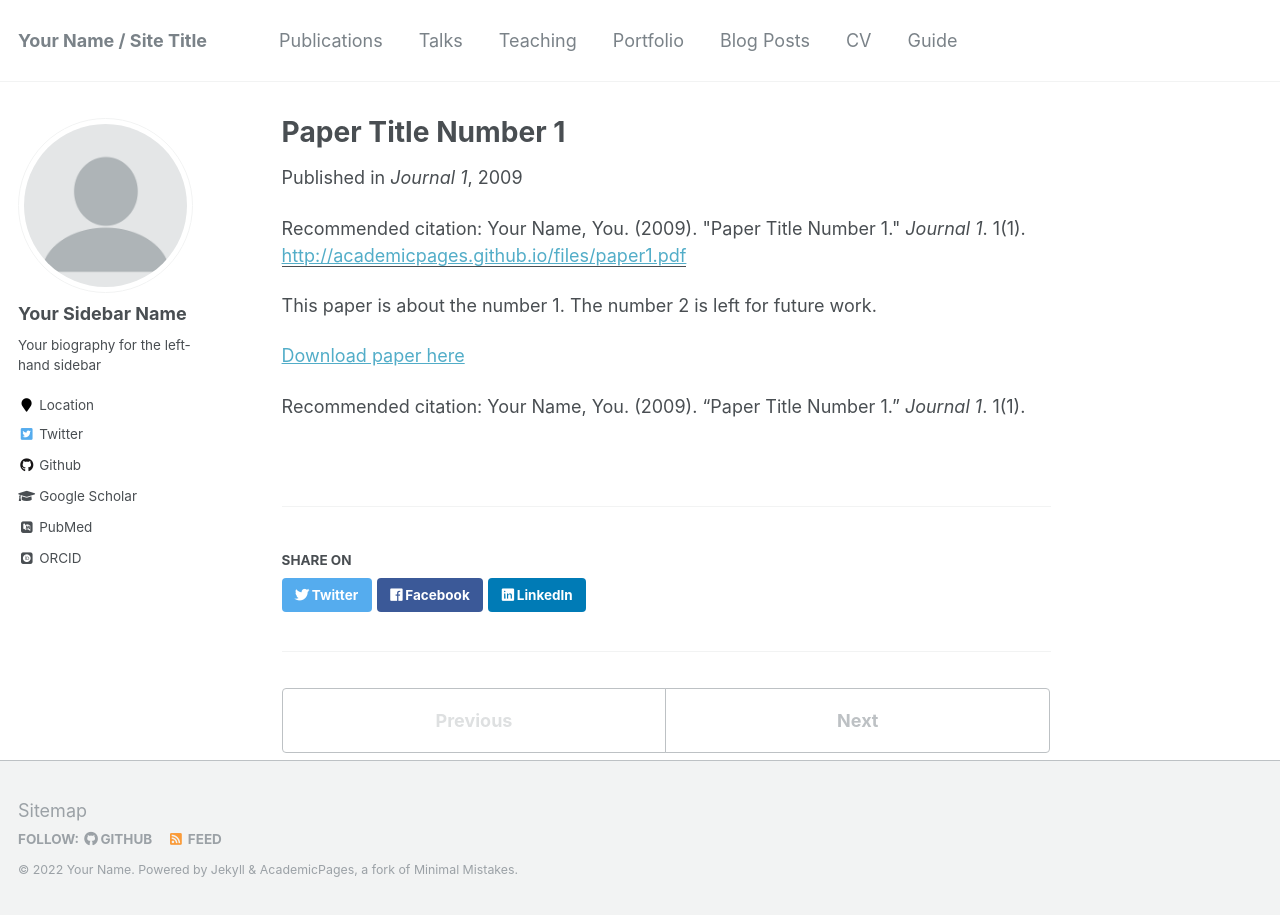
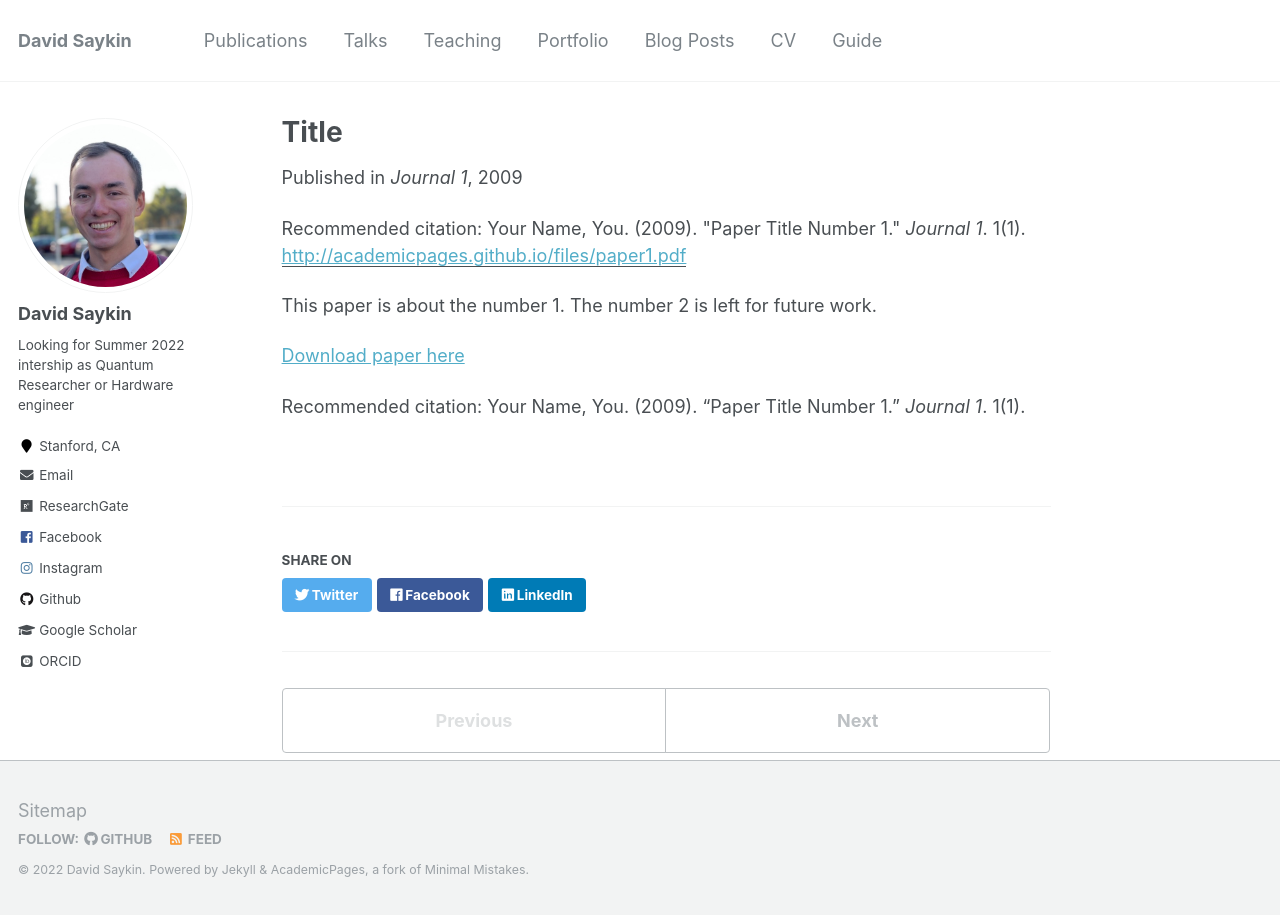
Before and after one commit to saykind/saykind.github.io, a Jekyll site: the page built from _publications/2009-10-01-paper-title-number-1.md, in a window 1280 px wide. Built offline with Jekyll 4.4.1, drawn with Linux system fonts in a browser that asks for light colours; some web fonts are replaced.

Commit message:
Changed left-hand bar info
Changed information about myself on the left-hand bar on the main page.

```diff
--- a/_config.yml
+++ b/_config.yml
@@ -7,13 +7,13 @@
 
 # Site Settings
 locale                   : "en-US"
-title                    : "Your Name / Site Title"
+title                    : "David Saykin"
 title_separator          : "-"
-name                     : &name "Your Name"
-description              : &description "personal description"
-url                      : https://academicpages.github.io # the base hostname & protocol for your site e.g. "https://mmistakes.github.io"
+name                     : &name "David Saykin"
+description              : &description "PhD candidate at Stanford"
+url                      : https://saykind.github.io
 baseurl                  : "" # the subpath of your site, e.g. "/blog"
-repository               : "academicpages/academicpages.github.io"
+repository               : "saykind.github.io"
 teaser                   :  # filename of teaser fallback teaser image placed in /images/, .e.g. "500x300.png"
 breadcrumbs              : false # true, false (default)
 words_per_minute         : 160
@@ -80,36 +80,36 @@ analytics:
 
 # Site Author
 author:
-  name             : "Your Sidebar Name"
-  avatar           : "profile.png"
-  bio              : "Your biography for the left-hand sidebar"
-  location         : "Location"
+  name             : "David Saykin"
+  avatar           : "profile.jpg"
+  bio              : "Looking for Summer 2022 intership as Quantum Researcher or Hardware engineer"
+  location         : "Stanford, CA"
   employer         :
-  pubmed           : "https://www.ncbi.nlm.nih.gov/pubmed/?term=john+snow"
-  googlescholar    : "http://yourfullgooglescholarurl.com"
-  email            :
-  researchgate     :  # example: "https://www.researchgate.net/profile/yourprofile"
+  pubmed           :
+  googlescholar    : "https://scholar.google.com/citations?user=G47WQ-YAAAAJ"
+  email            : "saykind at itp dot ac dot ru"
+  researchgate     : "https://www.researchgate.net/profile/David-Saykin"
   uri              :
   bitbucket        :
   codepen          :
   dribbble         :
   flickr           :
-  facebook         :
+  facebook         : "saykind"
   foursquare       :
-  github           : "academicpages"
+  github           : "saykind"
   google_plus      :
   keybase          :
-  instagram        :
-  impactstory      : #"https://profiles.impactstory.org/u/xxxx-xxxx-xxxx-xxxx"
+  instagram        : "saykindavid"
+  impactstory      :
   lastfm           :
   linkedin         :
-  orcid            : "http://orcid.org/yourorcidurl"
+  orcid            : "https://orcid.org/0000-0002-5757-5089"
   pinterest        :
   soundcloud       :
-  stackoverflow    : # http://stackoverflow.com/users/123456/username
+  stackoverflow    :
   steam            :
   tumblr           :
-  twitter          : "replacethistwitterhandle"
+  twitter          :
   vine             :
   weibo            :
   xing             :
--- a/_publications/2009-10-01-paper-title-number-1.md
+++ b/_publications/2009-10-01-paper-title-number-1.md
@@ -1,5 +1,5 @@
 ---
-title: "Paper Title Number 1"
+title: "Title"
 collection: publications
 permalink: /publication/2009-10-01-paper-title-number-1
 excerpt: 'This paper is about the number 1. The number 2 is left for future work.'
```
Also changed, not shown: images/profile.jpg (added), images/profile.png (deleted), 2 other files.
